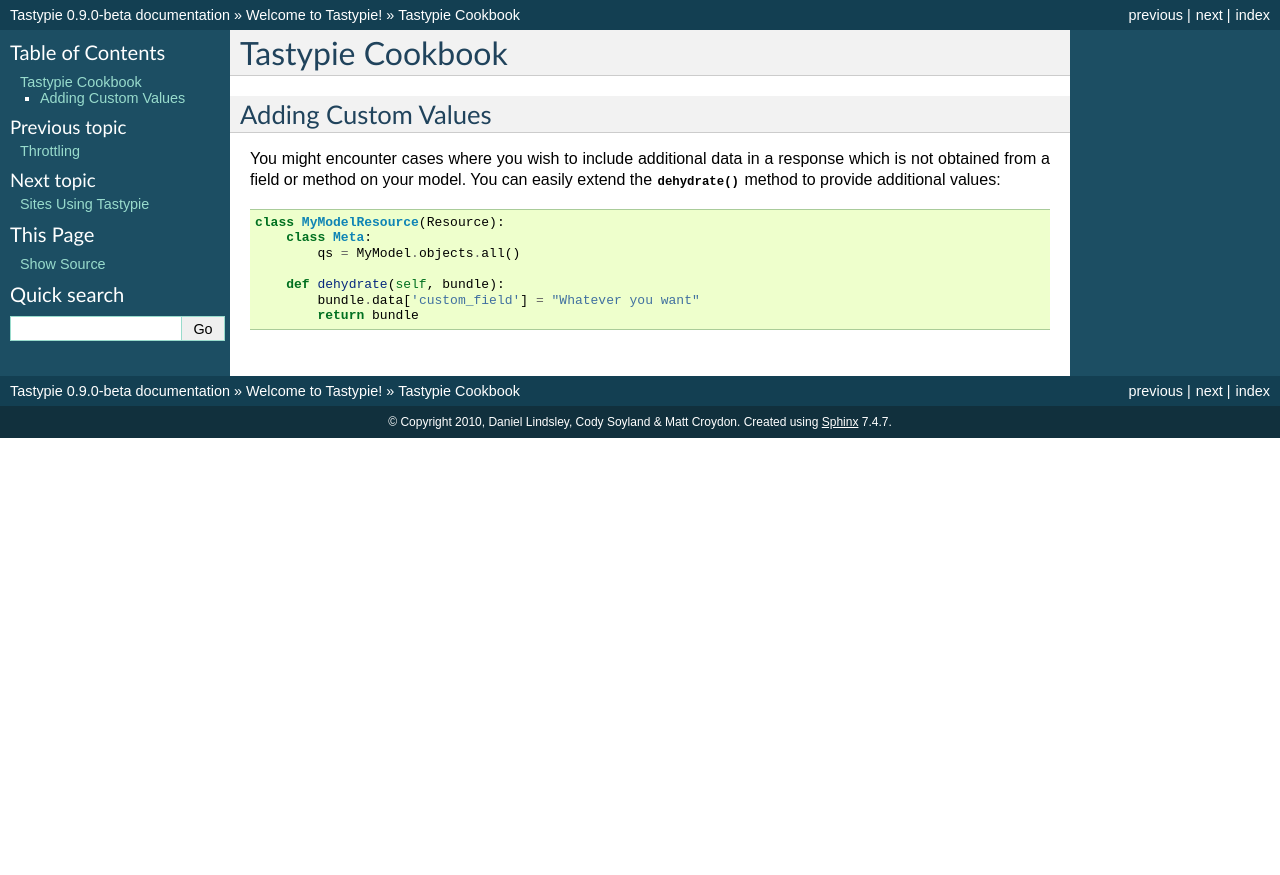
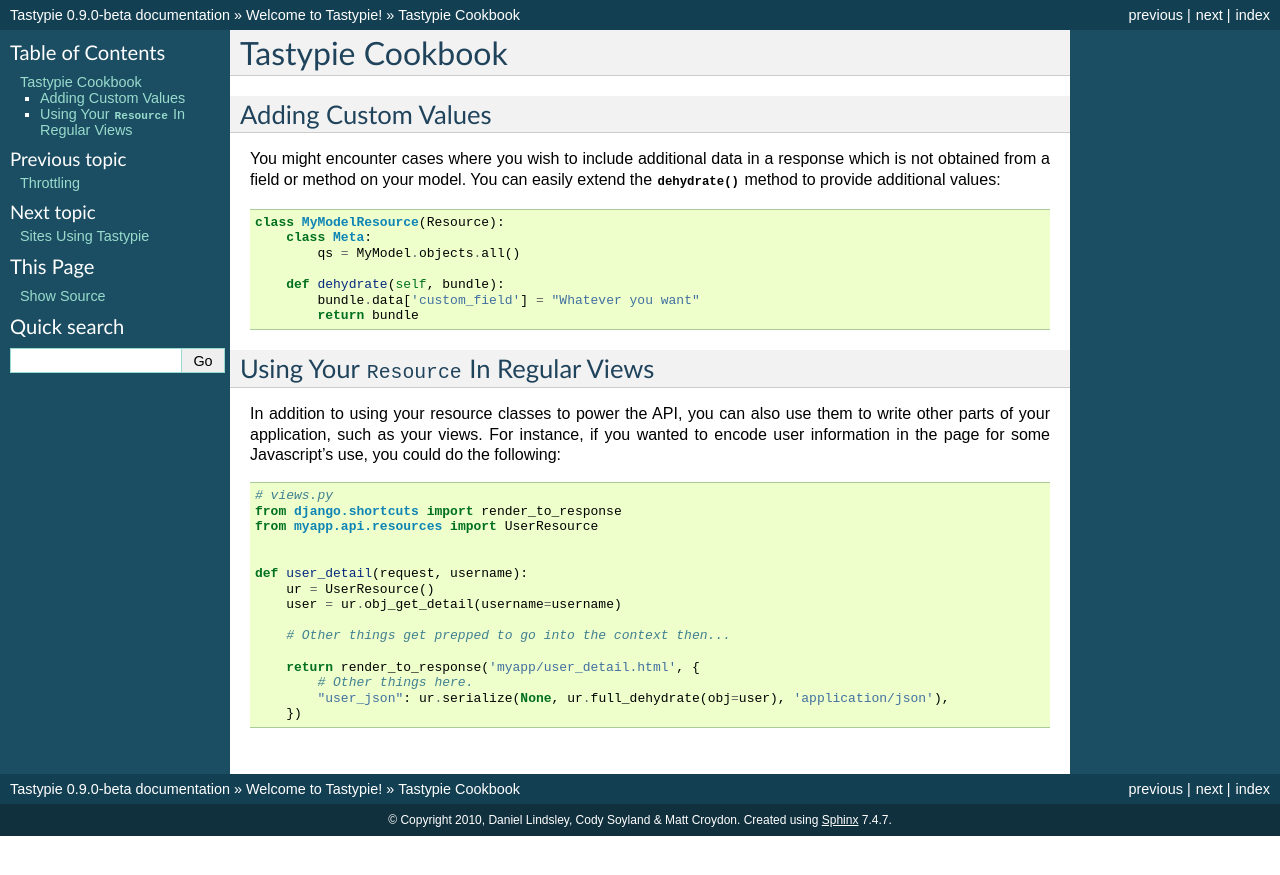
Before and after one commit to django-tastypie/django-tastypie, a Sphinx documentation site: the page built from docs/cookbook.rst, in a window 1280 px wide. Shown: the top 875 px of the page. Built offline with Sphinx 7.4.7, drawn with Linux system fonts in a browser that asks for light colours; pages that are not in the unit, such as notebooks, are missing from menus.

Commit message:
Added example to the cookbook of using resource classes in other places of your code. Thanks to bmihelac for the suggestion and original code.

```diff
--- a/docs/cookbook.rst
+++ b/docs/cookbook.rst
@@ -20,3 +20,28 @@
         def dehydrate(self, bundle):
             bundle.data['custom_field'] = "Whatever you want"
             return bundle
+
+
+Using Your ``Resource`` In Regular Views
+----------------------------------------
+
+In addition to using your resource classes to power the API, you can also use
+them to write other parts of your application, such as your views. For
+instance, if you wanted to encode user information in the page for some
+Javascript's use, you could do the following::
+
+    # views.py
+    from django.shortcuts import render_to_response
+    from myapp.api.resources import UserResource
+
+
+    def user_detail(request, username):
+        ur = UserResource()
+        user = ur.obj_get_detail(username=username)
+
+        # Other things get prepped to go into the context then...
+
+        return render_to_response('myapp/user_detail.html', {
+            # Other things here.
+            "user_json": ur.serialize(None, ur.full_dehydrate(obj=user), 'application/json'),
+        })
```
